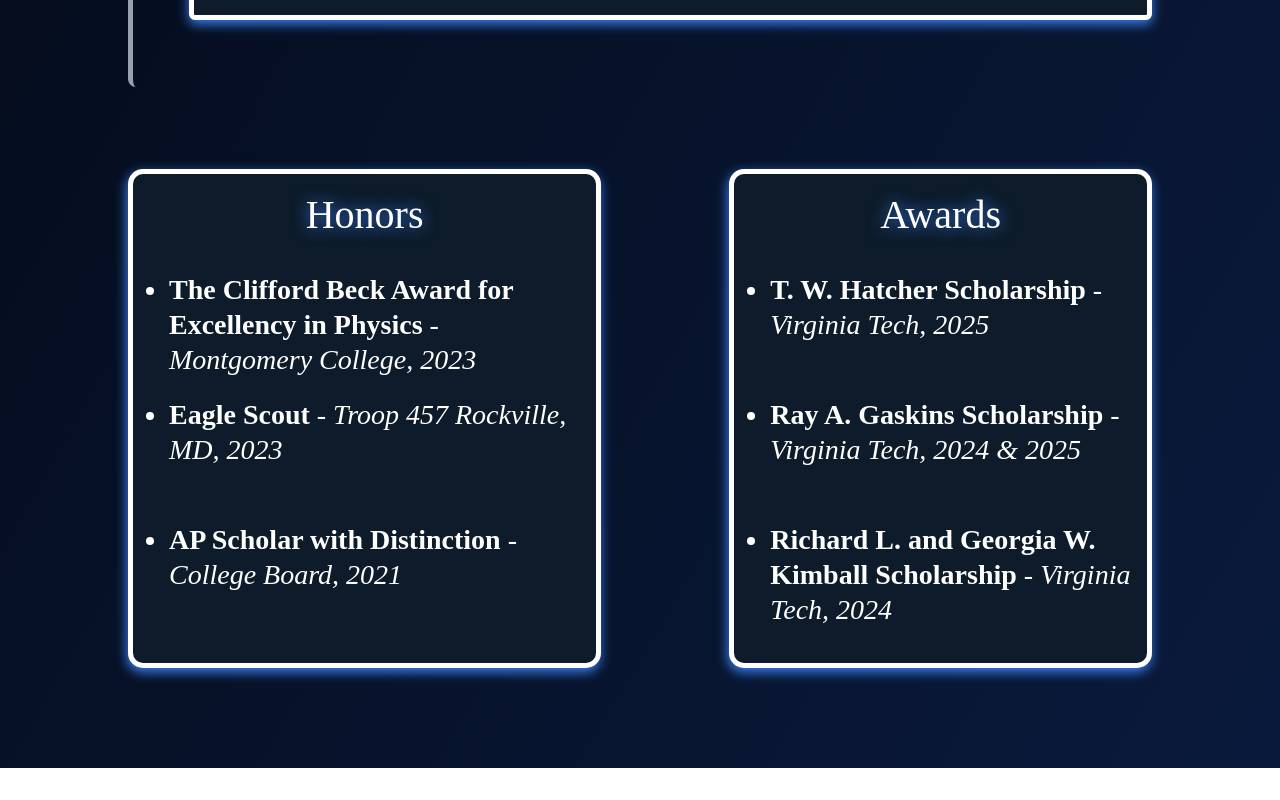
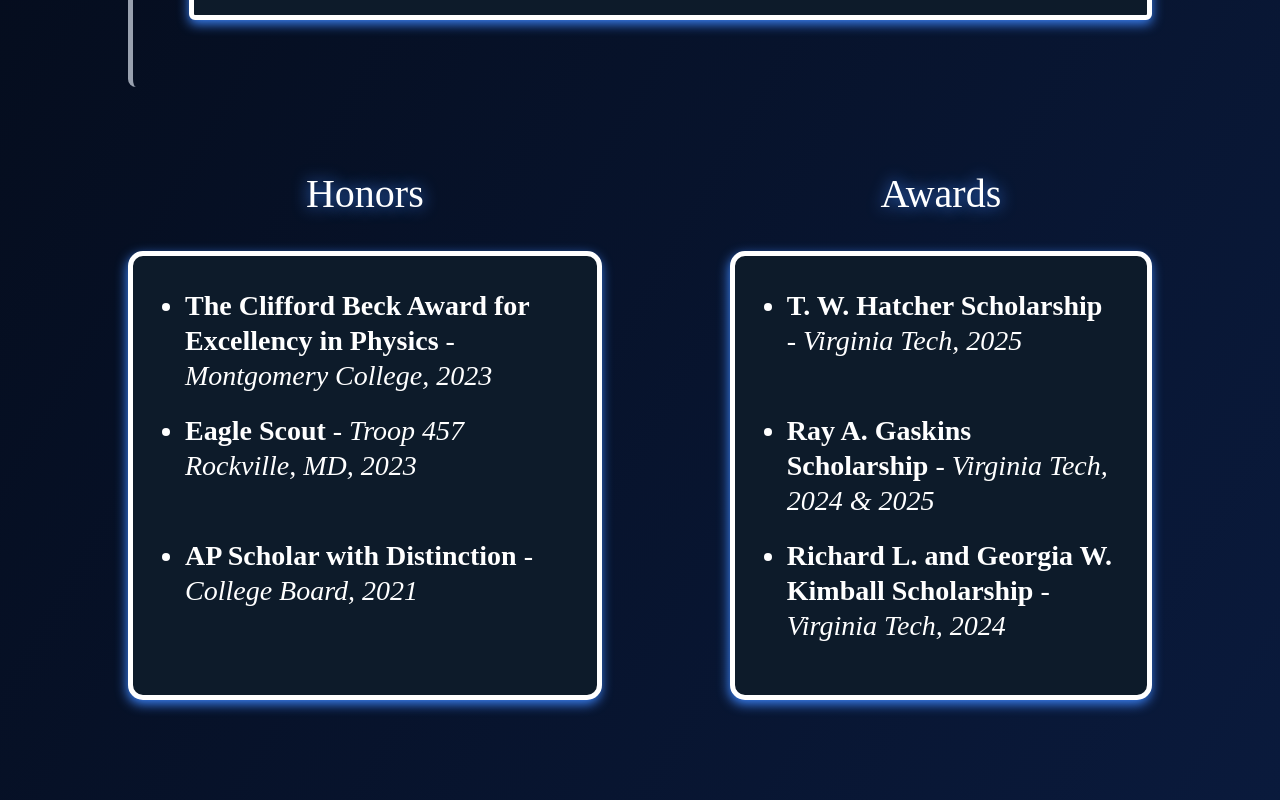
Before and after one commit to ajlevy246/LevySite, a Next.js app: page / in a window 1280 px wide. Shown: the part 3893-4693 px from the top of the page. Before the commit the page ends 4661 px from the top, so only its background shows below. Built offline with nearby package versions, Linux system fonts and the light colour scheme.

Commit message:
quick style changes to honors section

```diff
--- a/src/components/Honors/Honors.tsx
+++ b/src/components/Honors/Honors.tsx
@@ -15,18 +15,23 @@ export default function Honors() {
             {/* Honors List */}
             <div>
                 {/* Honors card */}
+                <section>
+                    <h1>Honors</h1>
                     <motion.ul
                         initial={{ opacity: 0, x: -65 }}
                         whileInView={{ opacity: 1, x: 0 }}
                         viewport={{ once: true }}
                         transition={{ duration: 1, ease: "easeOut" }}
                     >
-                    <h1>Honors</h1>
+
                         <li><b>The Clifford Beck Award for Excellency in Physics</b> - <i>Montgomery College, 2023</i></li>
                         <li><b>Eagle Scout</b> - <i>Troop 457 Rockville, MD, 2023</i></li>
                         <li><b>AP Scholar with Distinction</b> - <i>College Board, 2021</i></li>
                     </motion.ul>
+                </section>
 
+                <section>
+                    <h1>Awards</h1>
                     {/* Awards card */}
                     <motion.ul
                         initial={{ opacity: 0, x: 65 }}
@@ -34,11 +39,12 @@ export default function Honors() {
                         viewport={{ once: true }}
                         transition={{ duration: 1, ease: "easeOut" }}
                     >
-                    <h1>Awards</h1>
+
                         <li><b>T. W. Hatcher Scholarship</b> - <i>Virginia Tech, 2025</i></li>
                         <li><b>Ray A. Gaskins Scholarship</b> - <i>Virginia Tech, 2024 & 2025</i></li>
                         <li><b>Richard L. and Georgia W. Kimball Scholarship</b> - <i>Virginia Tech, 2024</i></li>
                     </motion.ul>
+                </section>
             </div>
         </section>
     )
--- a/src/components/Honors/honors.css
+++ b/src/components/Honors/honors.css
@@ -14,7 +14,7 @@
     border: 5px solid white;
     border-radius: 15px;
     box-shadow: -1px 4px 12px #3b82f6;
-    padding: 1rem;
+    padding: 2rem;
     background-color: #0d1b2a;
 
 }
```
Lines whose indentation alone changed are shown as unchanged.
